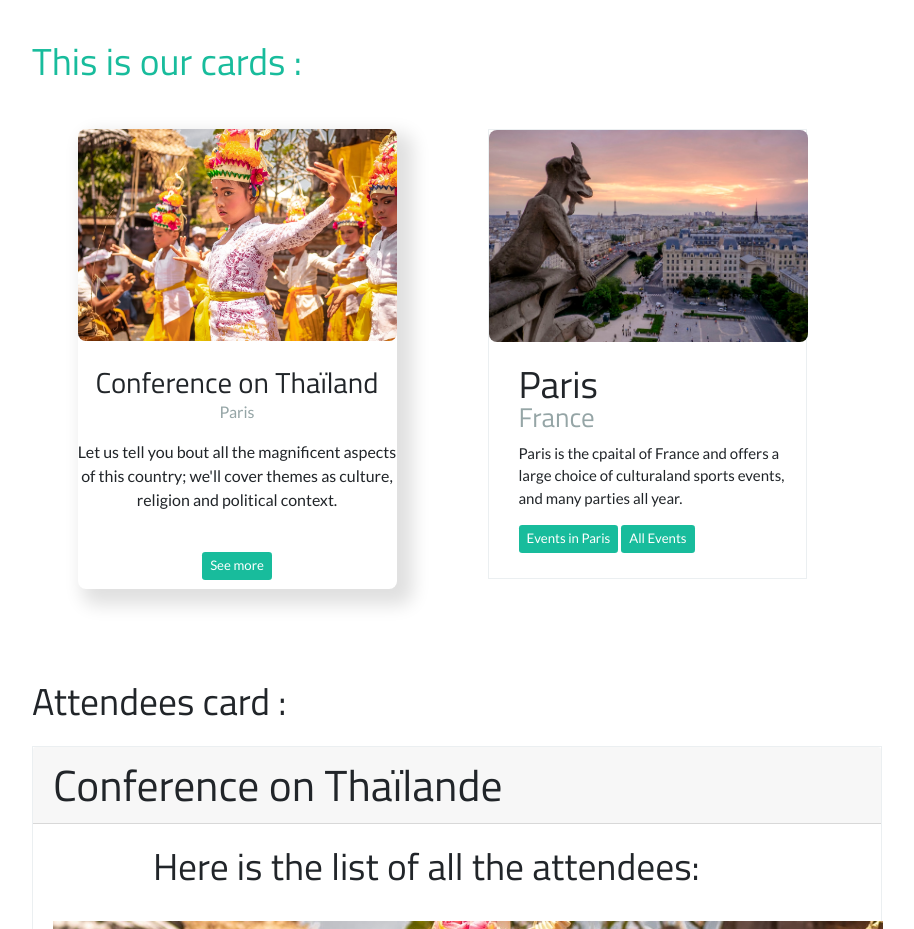
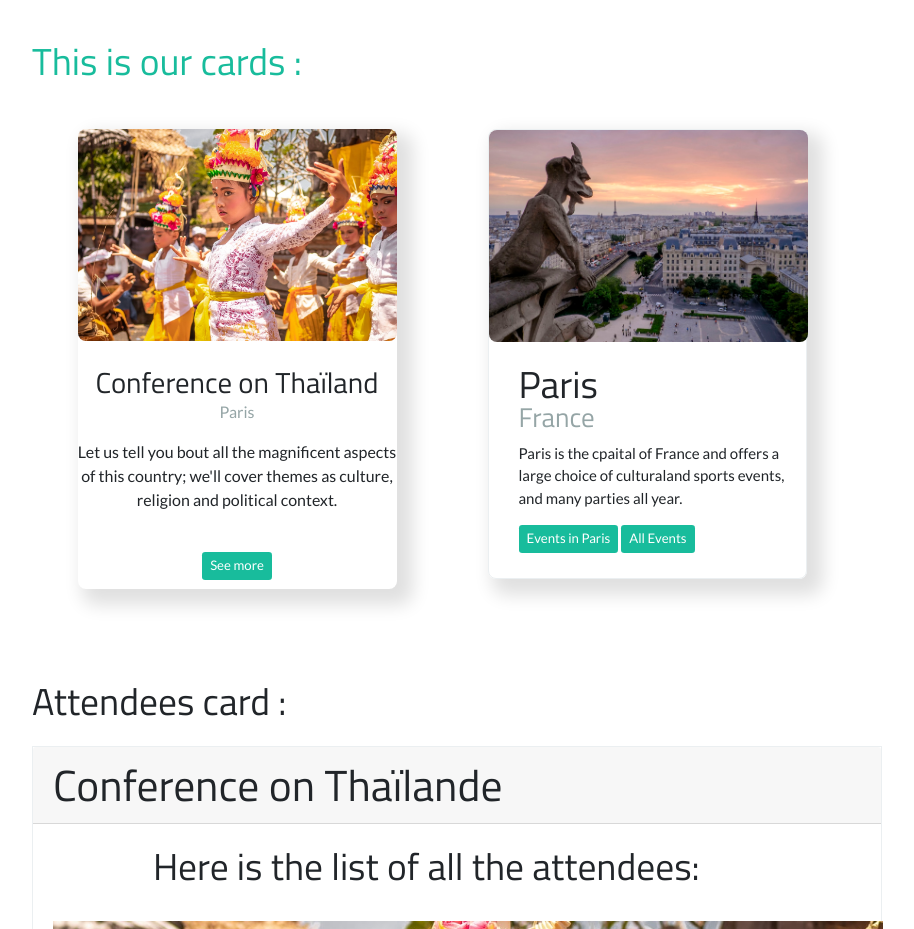
Before and after one commit to CamilleRungette/eventsprite-kitUI, a plain HTML site: page index.html in a window 1280 px wide. Shown: the part 1940-2869 px from the top of the page, without its empty margins (198-1112 px from the left). Drawn offline with nearby package versions, Linux system fonts and the light colour scheme.

Commit message:
ombre paris

```diff
--- a/style.css
+++ b/style.css
@@ -467,6 +467,9 @@ margin-left: 100px;
   width: 319px;
   height: 450px;
   border: 1px solid #EBEFF1;
+  border-radius: 8px;
+  box-shadow: 10px 10px 18px 6px rgba(224,224,224,1);
+
 }
 
 
```
